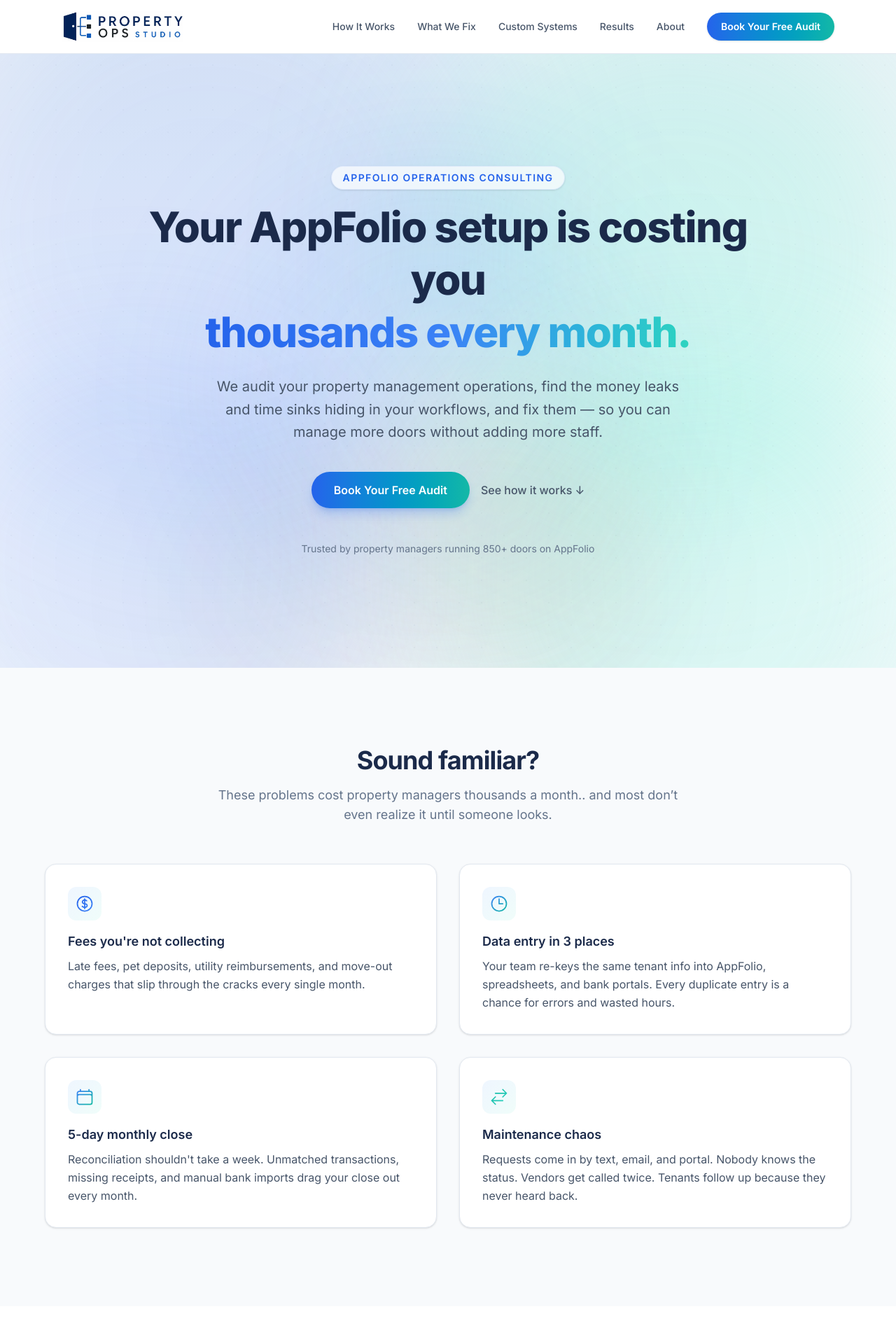
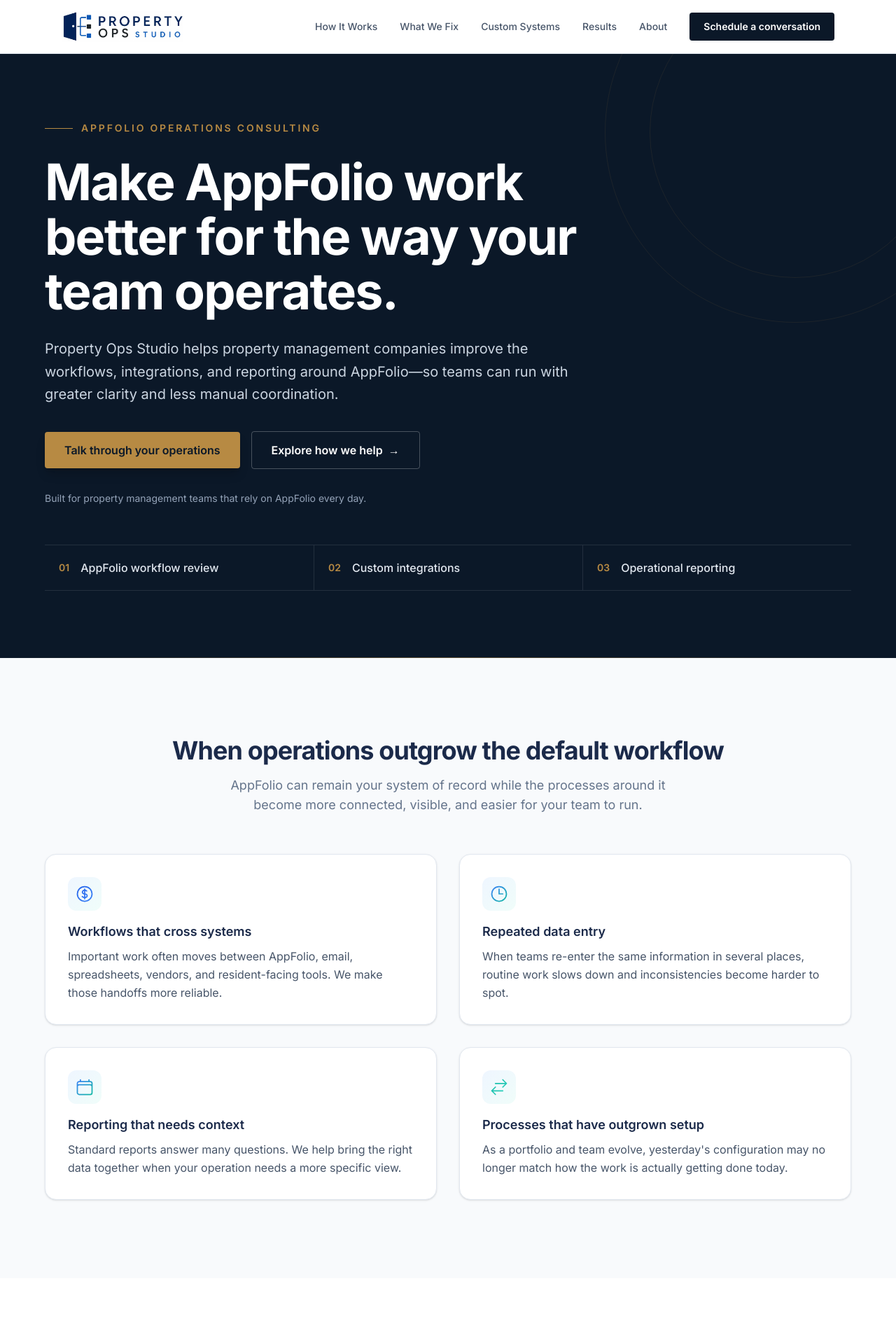
Before and after one commit to oFuterman/property-ops-studio, a Next.js app: page / in a window 1280 px wide. Shown: the top 1920 px of the page at 70% size. Built offline with nearby package versions, Linux system fonts and the light colour scheme.

Commit message:
Refresh homepage messaging and service positioning

```diff
--- a/src/app/globals.css
+++ b/src/app/globals.css
@@ -3,6 +3,9 @@
 @theme inline {
   --color-navy: #1B2A4A;
   --color-navy-light: #243560;
+  --color-ink: #0B1828;
+  --color-gold: #B78A43;
+  --color-gold-light: #D2AD70;
   --color-blue: #2563EB;
   --color-blue-light: #3B82F6;
   --color-blue-pale: #EFF6FF;
--- a/src/components/FinalCTA.tsx
+++ b/src/components/FinalCTA.tsx
@@ -13,25 +13,24 @@
       />
       <div className="mx-auto max-w-3xl text-center">
         <h2 className="text-3xl font-bold tracking-tight text-white sm:text-4xl">
-          Find out what your operations are really costing you.
+          Bring your next operational improvement into focus.
         </h2>
         <p className="mx-auto mt-4 max-w-xl text-lg text-slate-300">
-          Book a free 30-minute audit call. We&rsquo;ll walk through your
-          AppFolio setup together and show you exactly where you&rsquo;re
-          leaving money on the table.
+          Tell us what your team is trying to accomplish. We&rsquo;ll talk through
+          the workflow, the systems involved, and the most practical next step.
         </p>
         <div className="mt-10">
           <a
             href={CALENDLY_URL}
             target="_blank"
             rel="noopener noreferrer"
-            className="inline-flex rounded-full bg-white px-8 py-3.5 text-base font-semibold text-navy shadow-md transition-all hover:bg-slate-100 hover:shadow-lg"
+            className="inline-flex rounded-sm bg-gold px-8 py-3.5 text-base font-semibold text-ink shadow-md transition-colors hover:bg-gold-light"
           >
-            Book Your Free Audit
+            Schedule a conversation
           </a>
         </div>
         <p className="mt-6 text-sm text-slate-400">
-          No contracts. No pressure. Just a clear look at your operations.
+          A straightforward conversation about your operation—no pressure.
         </p>
       </div>
     </section>
--- a/src/components/Hero.tsx
+++ b/src/components/Hero.tsx
@@ -1,83 +1,71 @@
 import { CALENDLY_URL } from "@/lib/constants";
+
+const EXPERTISE = [
+  "AppFolio workflow review",
+  "Custom integrations",
+  "Operational reporting",
+] as const;
 
 export default function Hero() {
   return (
-    <section className="relative overflow-hidden bg-white px-6 py-24 sm:py-32 lg:py-40">
-      {/* Gradient mesh — clipped hard at section boundary */}
+    <section className="relative overflow-hidden bg-ink px-6 py-16 text-white sm:py-20 lg:py-24">
       <div className="pointer-events-none absolute inset-0" aria-hidden="true">
-        {/* Cool base */}
-        <div className="absolute inset-0 bg-gradient-to-b from-slate-100 via-white to-slate-50" />
-
-        {/* Blue — top-left anchor */}
-        <div className="absolute -left-[10%] -top-[20%] h-[700px] w-[700px] rounded-full bg-blue/15 blur-[120px] sm:h-[850px] sm:w-[850px]" />
-
-        {/* Teal — top-right */}
-        <div className="absolute -right-[5%] -top-[10%] h-[600px] w-[600px] rounded-full bg-teal-400/20 blur-[120px] sm:h-[750px] sm:w-[750px]" />
-
-        {/* Blue-light — center, ties the two together */}
-        <div className="absolute left-[25%] top-[20%] h-[500px] w-[500px] rounded-full bg-blue-light/10 blur-[100px] sm:h-[600px] sm:w-[600px]" />
-
-        {/* Teal accent — bottom-right, hits the section edge */}
-        <div className="absolute -bottom-[25%] -right-[5%] h-[550px] w-[550px] rounded-full bg-teal-300/18 blur-[100px] sm:h-[700px] sm:w-[700px]" />
-
-        {/* Blue — bottom-left, hits the section edge */}
-        <div className="absolute -bottom-[20%] -left-[10%] h-[500px] w-[500px] rounded-full bg-blue/12 blur-[100px] sm:h-[650px] sm:w-[650px]" />
-
-        {/* Warm hint — subtle gold center-bottom for just a touch of warmth */}
-        <div className="absolute bottom-[5%] left-[40%] h-[300px] w-[300px] rounded-full bg-amber-200/12 blur-[100px] sm:h-[400px] sm:w-[400px]" />
-
-        {/* Dark grounding — bottom edge */}
-        <div className="absolute -bottom-[10%] left-[20%] h-[400px] w-[700px] rounded-full bg-navy/5 blur-[80px]" />
-
-        {/* Dot grid texture */}
-        <div
-          className="absolute inset-0 opacity-[0.03]"
-          style={{
-            backgroundImage: `radial-gradient(circle, var(--color-navy) 1px, transparent 1px)`,
-            backgroundSize: "32px 32px",
-          }}
-        />
+        <div className="absolute -right-32 -top-40 h-[34rem] w-[34rem] rounded-full border border-gold/10" />
+        <div className="absolute -right-16 -top-24 h-[26rem] w-[26rem] rounded-full border border-gold/10" />
+        <div className="absolute bottom-0 left-0 h-px w-full bg-gradient-to-r from-transparent via-gold/50 to-transparent" />
       </div>
 
-      <div className="relative mx-auto max-w-4xl text-center">
-        <p className="mb-4 inline-block rounded-full border border-blue/10 bg-white/70 px-4 py-1.5 text-sm font-semibold uppercase tracking-widest text-blue shadow-sm backdrop-blur-sm">
-          AppFolio Operations Consulting
+      <div className="relative mx-auto max-w-6xl">
+        <div className="max-w-4xl">
+          <p className="flex items-center gap-3 text-sm font-semibold uppercase tracking-[0.2em] text-gold">
+            <span className="h-px w-10 bg-gold" aria-hidden="true" />
+            AppFolio operations consulting
           </p>
 
-        <h1 className="text-4xl font-extrabold leading-tight tracking-tight text-navy sm:text-5xl lg:text-6xl">
-          Your AppFolio setup is costing you
-          <br className="hidden sm:block" />
-          <span className="bg-gradient-to-r from-blue via-blue-light to-teal-400 bg-clip-text text-transparent">
-            {" "}thousands every month.
-          </span>
+          <h1 className="mt-7 text-4xl font-bold leading-[1.08] tracking-tight sm:text-5xl lg:text-7xl">
+            Make AppFolio work better for the way your team operates.
           </h1>
 
-        <p className="mx-auto mt-6 max-w-2xl text-lg leading-relaxed text-slate-600 sm:text-xl">
-          We audit your property management operations, find the money leaks and
-          time sinks hiding in your workflows, and fix them &mdash; so you can
-          manage more doors without adding more staff.
+          <p className="mt-7 max-w-3xl text-lg leading-relaxed text-slate-300 sm:text-xl">
+            Property Ops Studio helps property management companies improve the
+            workflows, integrations, and reporting around AppFolio—so teams can
+            run with greater clarity and less manual coordination.
           </p>
 
-        <div className="mt-10 flex flex-col items-center gap-4 sm:flex-row sm:justify-center">
+          <div className="mt-9 flex flex-col gap-4 sm:flex-row sm:items-center">
             <a
               href={CALENDLY_URL}
               target="_blank"
               rel="noopener noreferrer"
-            className="rounded-full bg-gradient-to-r from-blue to-teal-500 px-8 py-3.5 text-base font-semibold text-white shadow-lg shadow-blue/25 transition-all hover:shadow-xl hover:shadow-blue/30 hover:brightness-110"
+              className="inline-flex items-center justify-center rounded-sm bg-gold px-7 py-3.5 text-base font-semibold text-ink shadow-lg shadow-black/20 transition-colors hover:bg-gold-light"
             >
-            Book Your Free Audit
+              Talk through your operations
             </a>
             <a
-            href="#how-it-works"
-            className="text-base font-medium text-slate-600 transition-colors hover:text-navy"
+              href="#what-we-fix"
+              className="inline-flex items-center justify-center gap-2 rounded-sm border border-white/25 px-7 py-3.5 text-base font-semibold text-white transition-colors hover:border-gold/70 hover:text-gold-light"
             >
-            See how it works &darr;
+              Explore how we help
+              <span aria-hidden="true">→</span>
             </a>
           </div>
 
-        <p className="mt-12 text-sm text-slate-500">
-          Trusted by property managers running 850+ doors on AppFolio
+          <p className="mt-8 text-sm text-slate-400">
+            Built for property management teams that rely on AppFolio every day.
           </p>
+        </div>
+      </div>
+
+      <div className="relative mx-auto mt-14 grid max-w-6xl border-y border-white/10 sm:grid-cols-3">
+        {EXPERTISE.map((item, index) => (
+          <div
+            key={item}
+            className="flex items-center gap-4 border-white/10 px-5 py-5 sm:border-l sm:first:border-l-0"
+          >
+            <span className="text-sm font-semibold text-gold">0{index + 1}</span>
+            <span className="font-medium text-slate-200">{item}</span>
+          </div>
+        ))}
       </div>
     </section>
   );
--- a/src/components/Navbar.tsx
+++ b/src/components/Navbar.tsx
@@ -57,9 +57,9 @@
             href={CALENDLY_URL}
             target="_blank"
             rel="noopener noreferrer"
-            className="rounded-full bg-gradient-to-r from-blue to-teal-500 px-5 py-2.5 text-sm font-semibold text-white shadow-sm transition-all hover:shadow-md hover:brightness-110"
+            className="rounded-sm bg-ink px-5 py-2.5 text-sm font-semibold text-white shadow-sm transition-colors hover:bg-navy-light"
           >
-            Book Your Free Audit
+            Schedule a conversation
           </a>
         </div>
 
@@ -100,9 +100,9 @@
               href={CALENDLY_URL}
               target="_blank"
               rel="noopener noreferrer"
-              className="mt-2 rounded-full bg-gradient-to-r from-blue to-teal-500 px-5 py-2.5 text-center text-sm font-semibold text-white shadow-sm transition-all hover:brightness-110"
+              className="mt-2 rounded-sm bg-ink px-5 py-2.5 text-center text-sm font-semibold text-white shadow-sm transition-colors hover:bg-navy-light"
             >
-              Book Your Free Audit
+              Schedule a conversation
             </a>
           </div>
         </div>
--- a/src/components/PainPoints.tsx
+++ b/src/components/PainPoints.tsx
@@ -4,36 +4,36 @@
     stops: ["#2563EB", "#3B82F6"],
     iconPath:
       "M12 6v12m-3-2.818l.879.659c1.171.879 3.07.879 4.242 0 1.172-.879 1.172-2.303 0-3.182C13.536 12.219 12.768 12 12 12c-.725 0-1.45-.22-2.003-.659-1.106-.879-1.106-2.303 0-3.182s2.9-.879 4.006 0l.415.33M21 12a9 9 0 11-18 0 9 9 0 0118 0z",
-    title: "Fees you're not collecting",
+    title: "Workflows that cross systems",
     description:
-      "Late fees, pet deposits, utility reimbursements, and move-out charges that slip through the cracks every single month.",
+      "Important work often moves between AppFolio, email, spreadsheets, vendors, and resident-facing tools. We make those handoffs more reliable.",
   },
   {
     gradientId: "grad-data",
     stops: ["#3B82F6", "#14B8A6"],
     iconPath:
       "M12 6v6h4.5m4.5 0a9 9 0 11-18 0 9 9 0 0118 0z",
-    title: "Data entry in 3 places",
+    title: "Repeated data entry",
     description:
-      "Your team re-keys the same tenant info into AppFolio, spreadsheets, and bank portals. Every duplicate entry is a chance for errors and wasted hours.",
+      "When teams re-enter the same information in several places, routine work slows down and inconsistencies become harder to spot.",
   },
   {
     gradientId: "grad-close",
     stops: ["#3B82F6", "#14B8A6"],
     iconPath:
       "M6.75 3v2.25M17.25 3v2.25M3 18.75V7.5a2.25 2.25 0 012.25-2.25h13.5A2.25 2.25 0 0121 7.5v11.25m-18 0A2.25 2.25 0 005.25 21h13.5A2.25 2.25 0 0021 18.75m-18 0v-7.5A2.25 2.25 0 015.25 9h13.5A2.25 2.25 0 0121 11.25v7.5",
-    title: "5-day monthly close",
+    title: "Reporting that needs context",
     description:
-      "Reconciliation shouldn't take a week. Unmatched transactions, missing receipts, and manual bank imports drag your close out every month.",
+      "Standard reports answer many questions. We help bring the right data together when your operation needs a more specific view.",
   },
   {
     gradientId: "grad-maint",
     stops: ["#14B8A6", "#2DD4BF"],
     iconPath:
       "M7.5 21L3 16.5m0 0L7.5 12M3 16.5h13.5m0-13.5L21 7.5m0 0L16.5 12M21 7.5H7.5",
-    title: "Maintenance chaos",
+    title: "Processes that have outgrown setup",
     description:
-      "Requests come in by text, email, and portal. Nobody knows the status. Vendors get called twice. Tenants follow up because they never heard back.",
+      "As a portfolio and team evolve, yesterday's configuration may no longer match how the work is actually getting done today.",
   },
 ] as const;
 
@@ -43,11 +43,11 @@
       <div className="mx-auto max-w-6xl">
         <div className="text-center">
           <h2 id="pain-points-heading" className="text-3xl font-bold tracking-tight text-navy sm:text-4xl">
-            Sound familiar?
+            When operations outgrow the default workflow
           </h2>
           <p className="mx-auto mt-4 max-w-2xl text-lg text-slate-500">
-            These problems cost property managers thousands a month.. and
-            most don&rsquo;t even realize it until someone looks.
+            AppFolio can remain your system of record while the processes around
+            it become more connected, visible, and easier for your team to run.
           </p>
         </div>
 
--- a/src/components/WhatWeFix.tsx
+++ b/src/components/WhatWeFix.tsx
@@ -5,27 +5,27 @@
   },
   {
     title: "Tenant onboarding",
-    description: "Automate welcome emails, credential delivery, and lease setup so new tenants are live without manual work.",
+    description: "Create customized move-in emails for each property and resident, including everything they need—from digital packets and access instructions to private Wi-Fi credentials and more.",
   },
   {
     title: "Maintenance triage",
-    description: "Route requests to the right vendor automatically, track status, and close the loop with tenants.",
+    description: "Build on Realm-X with company-specific oversight. Surface important work orders, alert the right team, and keep critical issues moving through completion.",
   },
   {
     title: "Owner reporting",
     description: "Deliver clear, on-time owner statements and KPI dashboards that build trust and reduce support calls.",
   },
   {
-    title: "Fee collection gaps",
-    description: "Catch missed late fees, pet deposits, utility reimbursements, and move-out charges before they add up.",
+    title: "Cross-System Reconciliation",
+    description: "Compare AppFolio billing with third-party service activity to uncover missing or mismatched charges before revenue is missed.",
   },
   {
     title: "AppFolio optimization",
     description: "Configure workflows, automations, and integrations so your team spends less time in the software and more time managing doors.",
   },
   {
-    title: "Vendor payments",
-    description: "Eliminate duplicate payments, clean up vendor records, and tighten approval workflows.",
+    title: "Incident escalation",
+    description: "Ensure high-priority resident concerns reach management and follow the required reporting process before they become larger legal or operational risks.",
   },
   {
     title: "Rent increase calendars",
--- a/src/lib/constants.ts
+++ b/src/lib/constants.ts
@@ -5,5 +5,5 @@
   tagline: "AppFolio Operations Consulting",
   url: "https://propertyopsstudio.com",
   description:
-    "We find the money leaks, time sinks, and broken workflows hiding in your property management operations. Free audit for AppFolio-powered companies managing 100-1,000 units.",
+    "AppFolio operations consulting for property management companies. Improve workflows, connect systems, and build reporting around the way your team works.",
 } as const;
```
Also changed, not shown: src/components/About.tsx (+7 -7 lines), src/components/HowItWorks.tsx (+9 -10 lines). Lines whose indentation alone changed are shown as unchanged.
